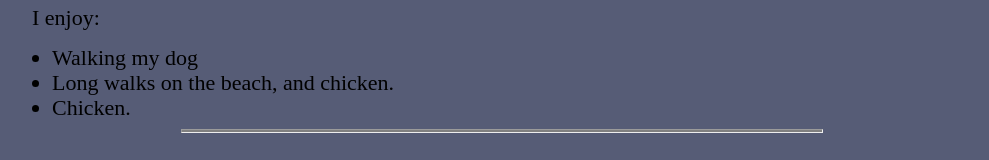
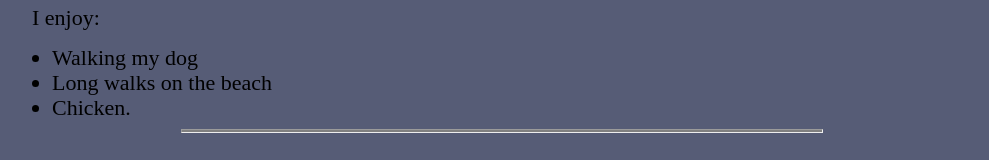
Before and after one commit to Kiineo/Thinkful-Website, a plain HTML site: page index.html in a window 1280 px wide. Shown: the part 841-1001 px from the top of the page, without its empty margins (138-1127 px from the left). Drawn offline with nearby package versions, Linux system fonts and the light colour scheme.

Commit message:
Update index.html

```diff
--- a/index.html
+++ b/index.html
@@ -31,7 +31,7 @@
 <p >I enjoy:  </p>
 <ul>
   <li>Walking my dog</li>
-  <li>Long walks on the beach, and chicken.</li>
+  <li>Long walks on the beach</li>
   <li>Chicken.</li>
 </ul>
 </div>
```
